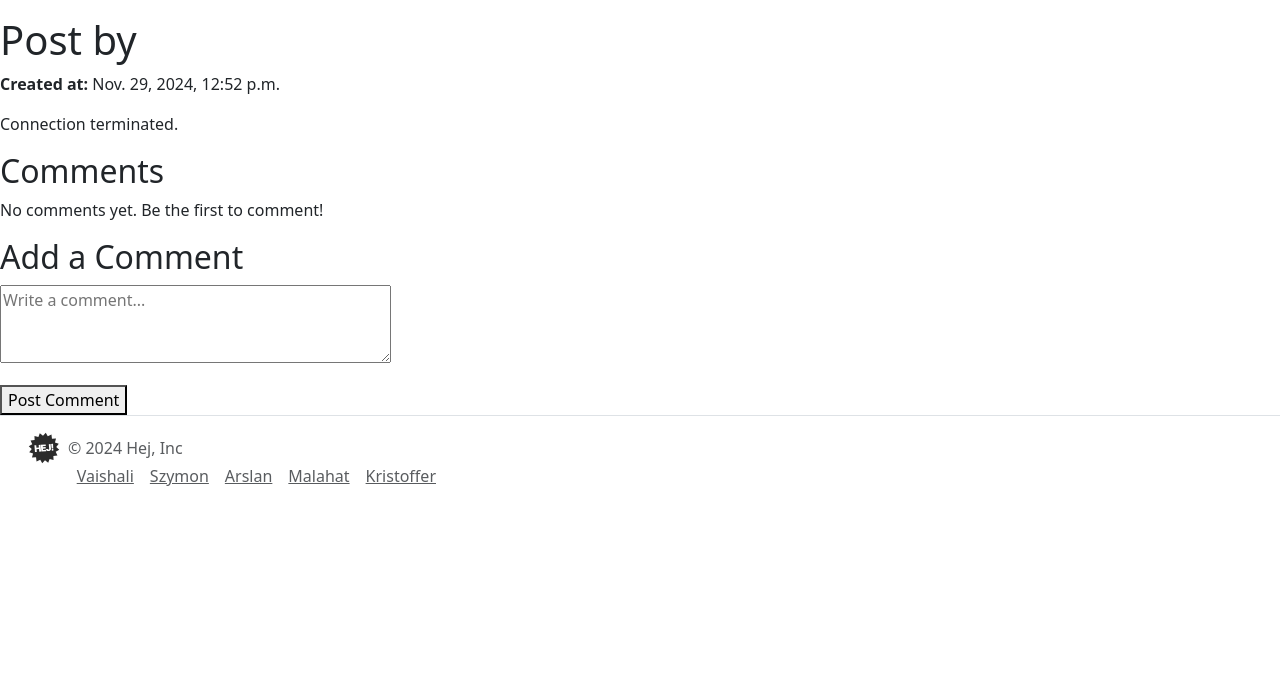
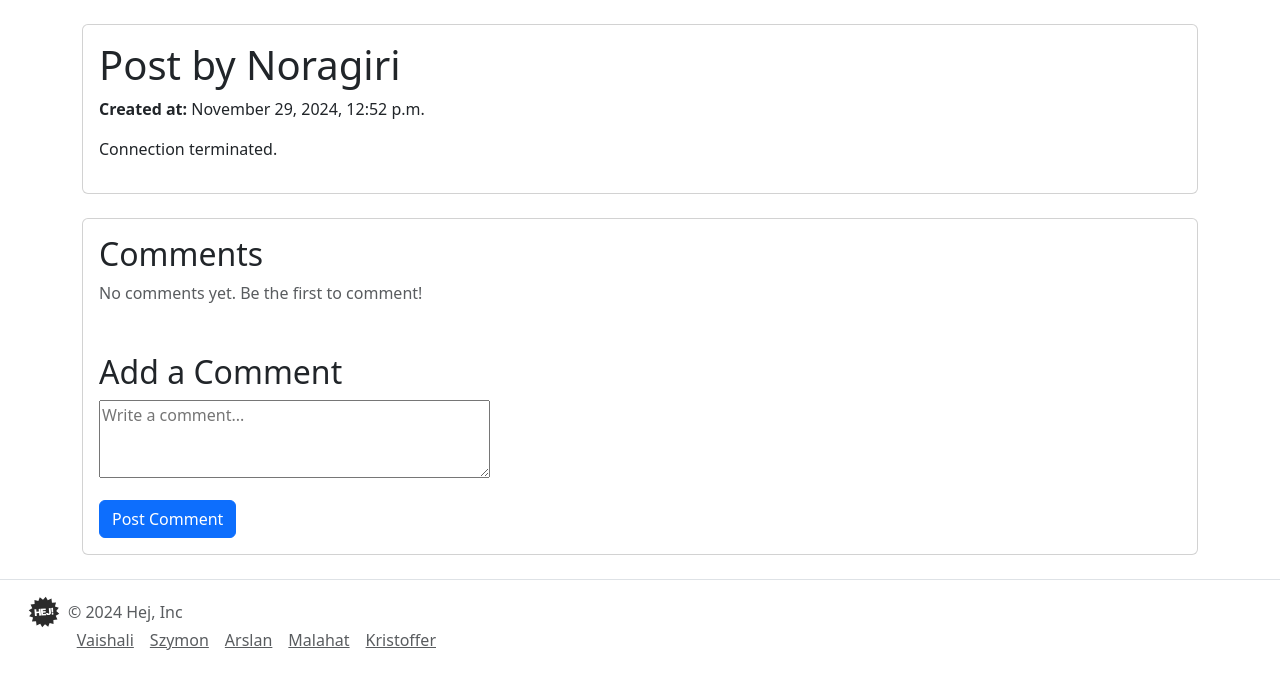
Before and after one commit to Noragiri/Lexicon_Group_3_SMS, a Django app: page /post/1/ in a window 1280 px wide. Shown: the part 73-762 px from the top of the page. Run offline with Django 5.2, Linux system fonts and the light colour scheme; a user stored in the database is signed in; data comes from the database, SQL or seed files in the repository; both versions use the stored data as it was after the commit; some libraries are stand-ins or nearby versions.

Commit message:
42: Add comment functionality with nested replies and enhance post view layout

```diff
--- a/hej/social_app/views.py
+++ b/hej/social_app/views.py
@@ -279,7 +279,7 @@ def view_post(request, post_id):
     current_user_profile_info = UserProfile.objects.filter(user=request.user).first()
 
     post = get_object_or_404(Post, id=post_id)
-    comments = post.comments.all().order_by("-created_at")
+    comments = post.comments.filter(parent=None).order_by("-created_at")
     new_comment = None
 
     if request.method == "POST":
@@ -288,19 +288,24 @@ def view_post(request, post_id):
             new_comment = comment_form.save(commit=False)
             new_comment.post = post
             new_comment.user = request.user
+            parent_id = request.POST.get("parent_id")
+            if parent_id:
+                new_comment.parent = Comment.objects.get(id=parent_id)
             new_comment.save()
             messages.success(request, "Comment added successfully.")
             return redirect("social_app:view_post", post_id=post.id)
     else:
         comment_form = CommentForm()
 
+    context = {
+        "post": post,
+        "comments": comments,
+        "comment_form": comment_form,
+        "current_user_profile_info": current_user_profile_info,
+    }
+
     return render(
         request,
         "social-app/view_post.html",
-        {
-            "post": post,
-            "comments": comments,
-            "comment_form": comment_form,
-            "current_user_profile_info": current_user_profile_info,
-        },
+        context,
     )
--- a/hej/templates/social-app/view_post.html
+++ b/hej/templates/social-app/view_post.html
@@ -1,39 +1,41 @@
 {% extends "base/base.html" %}
 
 {% block content %}
-<div class="post-detail">
-    <h1>Post by {{ post.user.user.username }}</h1>
-    <p><strong>Created at:</strong> {{ post.created_at }}</p>
+<div class="container mt-4">
+    <div class="post-detail card mb-4">
+        <div class="card-body">
+            <h1 class="card-title">Post by {{ post.user.username }}</h1>
+            <p class="card-text"><strong>Created at:</strong> {{ post.created_at|date:"F j, Y, g:i a" }}</p>
             <div class="post-content">
                 <p>{{ post.content }}</p>
                 {% if post.image %}
-        <img src="{{ post.image.url }}" alt="Post Image" />
+                <img src="{{ post.image.url }}" alt="Post Image" class="img-fluid mt-3" />
                 {% endif %}
             </div>
         </div>
+    </div>
 
-<div class="comments-section">
-    <h2>Comments</h2>
+    <div class="comments-section card mb-4">
+        <div class="card-body">
+            <h2 class="card-title">Comments</h2>
             {% if comments %}
-    <ul>
+            <ul class="list-group list-group-flush">
                 {% for comment in comments %}
-        <li>
-            <p><strong>{{ comment.user.username }}</strong> ({{ comment.created_at|date:"F j, Y, g:i a" }})</p>
-            <p>{{ comment.content }}</p>
-        </li>
+                {% include "_comment.html" with comment=comment %}
                 {% endfor %}
             </ul>
             {% else %}
-    <p>No comments yet. Be the first to comment!</p>
+            <p class="text-muted">No comments yet. Be the first to comment!</p>
             {% endif %}
         </div>
-
-<div class="add-comment">
-    <h2>Add a Comment</h2>
+        <div class="card-body">
+            <h2 class="card-title">Add a Comment</h2>
             <form method="post">
                 {% csrf_token %}
                 {{ comment_form.as_p }}
-        <button type="submit">Post Comment</button>
+                <button type="submit" class="btn btn-primary">Post Comment</button>
             </form>
         </div>
+    </div>
+</div>
 {% endblock %}
```
Also changed, not shown: hej/templates/_comment.html (added, +22 -0 lines), hej/db.sqlite3, hej/media/post_images/image_1.png (added). Lines whose indentation alone changed are shown as unchanged.
